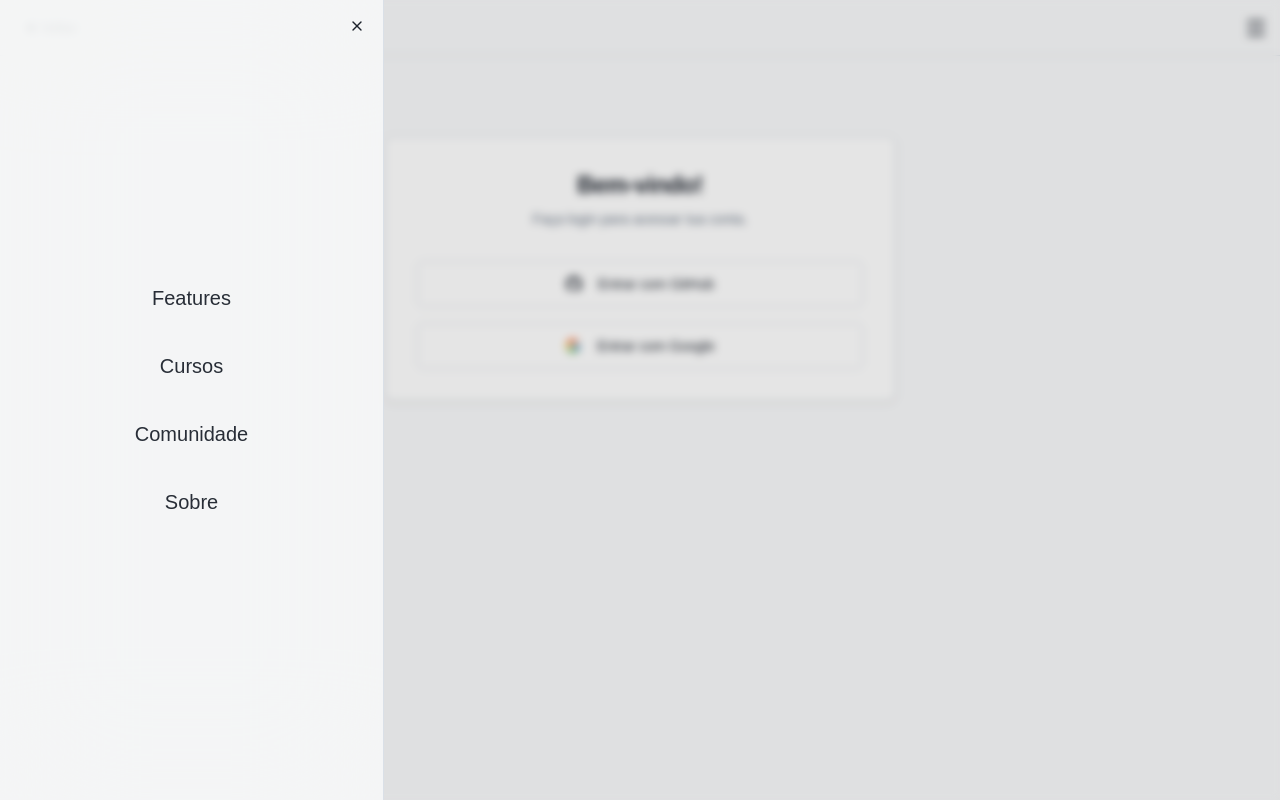
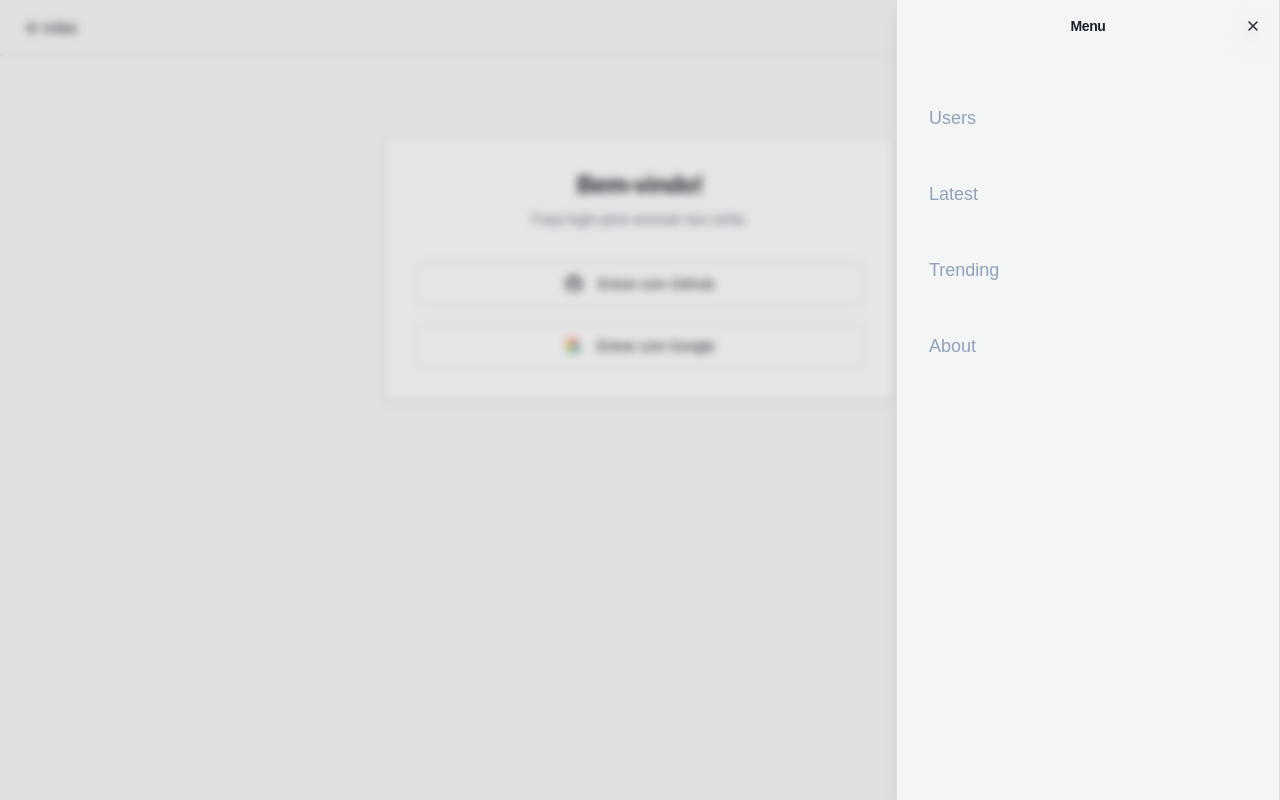
Before and after one commit to delcioleonardorofino/MthWeb_fork, a Next.js app: page /entrar in a window 1280 px wide. Both pictures are taken after a click on the button 1256 px from the left and 27 px from the top of the page. Built offline with nearby package versions, Linux system fonts and the light colour scheme; a web font is replaced by a local one.

Commit message:
Separed landing components in its folder

```diff
--- a/components/landing/Menu.tsx
+++ b/components/landing/Menu.tsx
@@ -1,37 +1,120 @@
-import {Menu} from "lucide-react";
-import {Sheet, SheetContent, SheetDescription, SheetHeader, SheetTitle, SheetTrigger} from "@/components/ui/sheet";
-import Link from "next/link";
+'use client'
 
-export default function NavMenu() {
-    return(
-        <Sheet>
-            <SheetTrigger>
-                <Menu size={24} />
-            </SheetTrigger>
-            <SheetContent
-            side={"left"}
-            className="bg-background/80 w-sm  max-w-3xl backdrop-blur-3xl
-            before:absolute before:inset-0 before:bg-background/5 before:pointer-none border-r shadow-none">
-                <SheetHeader className="hidden">
-                    <SheetTitle>Are you absolutely sure?</SheetTitle>
-                    <SheetDescription>This action cannot be undone.</SheetDescription>
-                </SheetHeader>
+import Link from "next/link"
+import { usePathname } from "next/navigation"
+import { Menu } from "lucide-react"
+import { useState } from "react"
+import { motion } from "framer-motion"
 
-                <nav className="flex flex-col gap-2 items-center justify-center h-screen">
-                    <Link href="/" className="block px-3 py-4 text-xl hover:bg-accent rounded-md cursor-pointer">
-                        Features
-                    </Link>
-                    <Link href="/" className="block px-3 py-4 text-xl hover:bg-accent rounded-md cursor-pointer">
-                        Cursos
-                    </Link>
-                    <Link href="/" className="block px-3 py-4 text-xl hover:bg-accent rounded-md cursor-pointer">
-                        Comunidade
-                    </Link>
-                    <Link href="/home" className="block px-3 py-4 text-xl hover:bg-accent rounded-md cursor-pointer">
-                        Sobre
-                    </Link>
-                </nav>
-            </SheetContent>
+import {
+  Sheet,
+  SheetContent,
+  SheetTrigger,
+  SheetHeader,
+  SheetTitle
+} from "@/components/ui/sheet"
+
+interface SidebarProps {
+  pathname: string;
+  onNavigate?: () => void;
+}
+
+const menuItems = [
+  { pathname: "/users", name: "Users" },
+  { pathname: "/latest", name: "Latest" },
+  { pathname: "/trending", name: "Trending" },
+  { pathname: "/about", name: "About" },
+]
+
+function SidebarItems({ pathname, onNavigate } : SidebarProps) {
+  return (
+    <nav className="flex flex-col gap-2 p-4">
+      {menuItems.map((item) => {
+        const isActive =
+          pathname === item.pathname ||
+          pathname.startsWith(item.pathname + "/")
+
+        return (
+          <Link
+            key={item.name}
+            href={item.pathname}
+            onClick={onNavigate}
+            className="relative flex items-center gap-3 px-4 py-5 rounded-xl text-sm font-medium transition-colors"
+          >
+            {/* ACTIVE BACKGROUND */}
+            {isActive && (
+              <motion.div
+                layoutId="active-pill"
+                className="absolute inset-0 bg-teal-500/10 rounded-xl"
+                transition={{
+                  type: "spring",
+                  stiffness: 500,
+                  damping: 40,
+                }}
+              />
+            )}
+
+            <span
+              className={`relative z-10 transition-colors text-lg ${
+                isActive
+                  ? "text-teal-500"
+                  : "text-slate-400 hover:text-slate-200"
+              }`}
+            >
+              {item.name}
+            </span>
+
+            {/* ACTIVE BAR */}
+            {isActive && (
+              <motion.div
+                layoutId="active-bar"
+                className="ml-auto h-5 w-1 rounded-full bg-teal-500 shadow-[0_0_10px_rgba(20,184,166,0.8)]"
+              />
+            )}
+          </Link>
+        )
+      })}
+    </nav>
+  )
+}
+
+export default function Sidebar() {
+  const pathname = usePathname()
+  const [open, setOpen] = useState(false)
+
+  const handleNavigate = () => {
+    setOpen(false)
+  }
+
+  return (
+    <>
+      <div className="">
+        <Sheet open={open} onOpenChange={setOpen}>
+          <SheetTrigger asChild>
+            <button className="flex-inline justify-center align-center self-center p-2 rounded-lg hover:bg-slate-500/10 transition">
+              <Menu size={22} />
+            </button>
+          </SheetTrigger>
+
+          <SheetContent
+            side="right"
+            className="w-xs bg-background/80 backdrop-blur-2xl border-r h-full"
+            aria-describedby='Menu Drawer'
+          >
+            <SheetHeader>
+                <SheetTitle className="flex-inline text-center text-md font-semibold">
+                    Menu
+                </SheetTitle>
+            </SheetHeader>
+            <SidebarItems
+              pathname={pathname}
+              onNavigate={handleNavigate}
+            />
+          </SheetContent>
         </Sheet>
-    )
+      </div>
+
+
+    </>
+  )
 }
```
